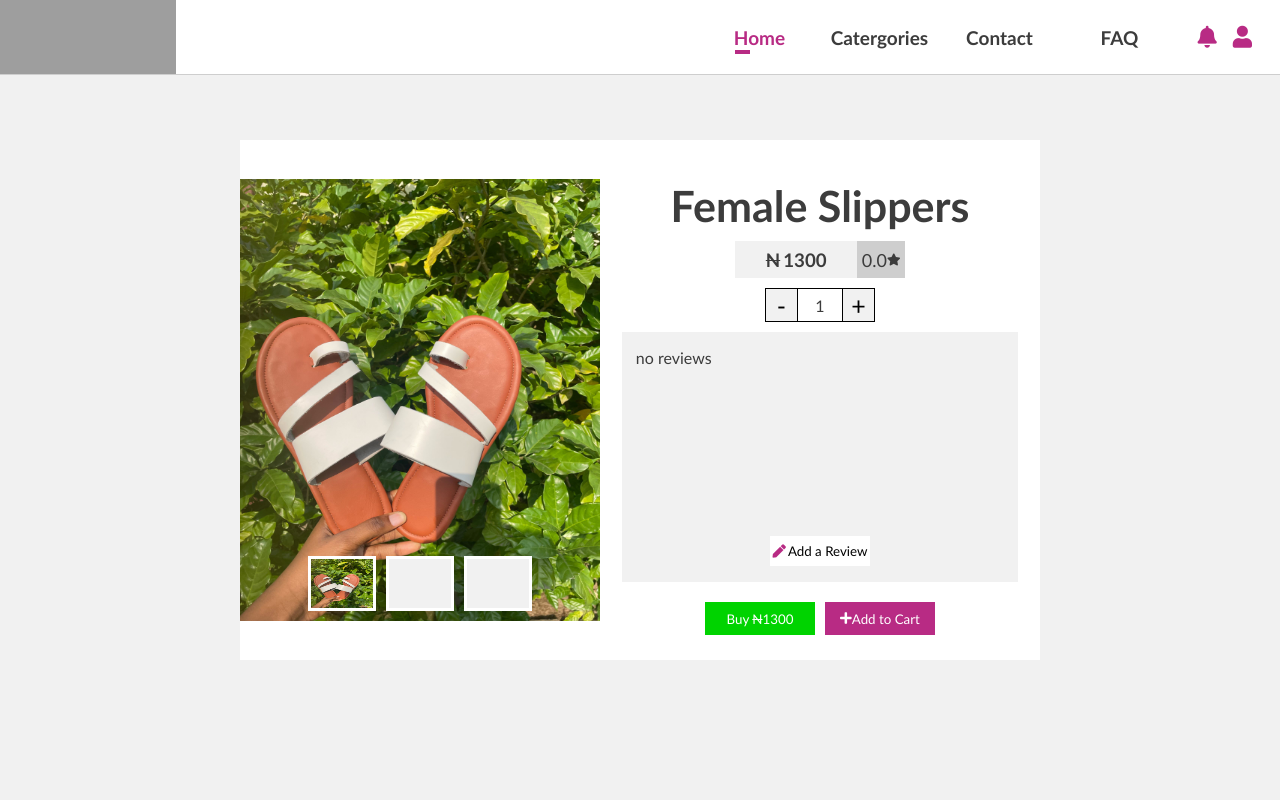
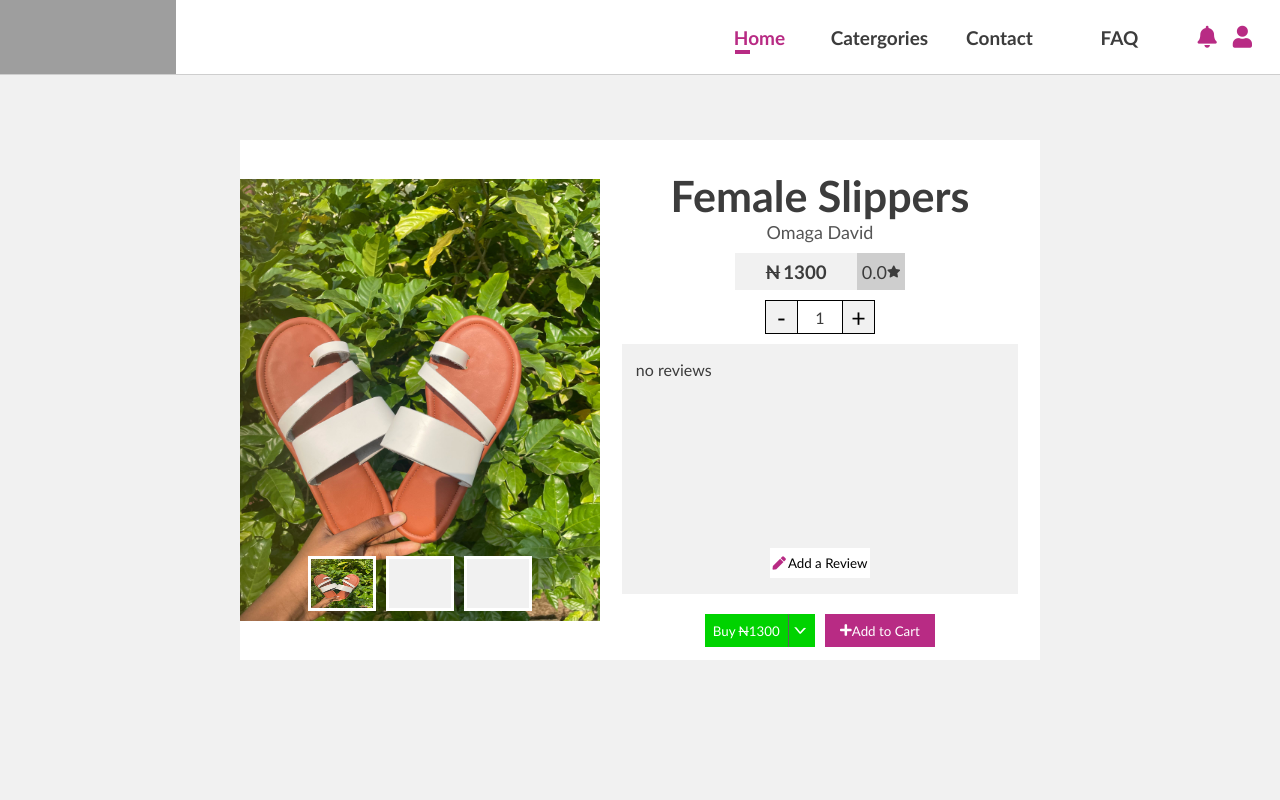
Before and after one commit to TSavage101/HebronStores, a Django app: page /product/ in a window 1280 px wide. Run offline with Django 4.2, Linux system fonts and the light colour scheme; grey boxes are pictures that could not be loaded.

Commit message:
product page upgrade

```diff
--- a/static/buyproduct.js
+++ b/static/buyproduct.js
@@ -1,6 +1,9 @@
 const minusBtn = document.querySelector('.minus')
 const addBtn = document.querySelector('.plus')
 const addReview = document.querySelector('.addReview')
+const sellerBtn = document.querySelector('.seller')
+const sellerCard = document.querySelector('.seller-card')
+const closeSeller = document.querySelector('.close')
 const stars = document.querySelectorAll('.star')
 const stockNo = 5
 const price = 1300
@@ -51,6 +54,21 @@ addReview.addEventListener('click', ()=>{
 document.querySelector('.closeBtn').addEventListener('click', ()=>{
     document.querySelector('.write-review-bg').classList.remove('active')
 })
+
+document.querySelector('.drop').addEventListener('click', ()=>{
+    document.querySelector('.orderBtn').classList.toggle('visible')
+    document.querySelector('.drop i').classList.toggle('visible')
+})
+
+sellerBtn.addEventListener('click', ()=>{
+    sellerCard.classList.add('active')
+})
+
+closeSeller.addEventListener('click', ()=>{
+    sellerCard.classList.remove('active')
+})
+
+
 
 // console.log(quantityNo)
 
--- a/static/product.css
+++ b/static/product.css
@@ -78,8 +78,7 @@ nav:hover{
 
 .product-details h1{
     font-size: 43px;
-    margin-top: 40px;
-    margin-bottom: 10px;
+    margin-top: 30px;
 }
 
 .other-details{
@@ -87,6 +86,17 @@ nav:hover{
     display: flex;
     height: 37px;
     background: #f1f1f1;
+}
+
+.seller{
+    margin-bottom: 10px;
+    font-size: 18px;
+    color: #555555;
+}
+
+.seller:hover{
+    text-decoration: underline;
+    cursor: pointer;
 }
 
 .price{
@@ -217,32 +227,92 @@ nav:hover{
     margin-top: 20px;
 }
 
+
+
+.buttons .button{
+    /* display: flex;
+    flex-direction: column; */
+    width: 110px;
+    height: 33px;
+    margin: 0px 5px;
+}
+
 .buttons button{
+    width: 100%;
+    height: 100%;
+    border: none;
+    color: #fff;
+    cursor: pointer;
     display: flex;
-    width: 110px;
+    background: none;
     align-items: center;
     justify-content: center;
+}
+
+.button:nth-child(1){
+    /* background: #00d300; */
+    position: relative;
+    width: 110px;
+    /* display: flex;
+    flex-direction: column; */
+    height: auto;
+}
+
+.button:nth-child(1) .drop{
+    position: absolute;
+    color: #fff;
+    right: 0px;
+    background: #00d300;
+    top: 0px;
+    width: 25%;
     height: 33px;
-    margin: 0px 5px;
-    border: none;
     cursor: pointer;
+    border-left: 1px solid #5d5d5d;
+    display: flex;
+    align-items: center;
+    justify-content: center;
 }
+
+.button:nth-child(1) .drop:hover{
+background: #008000;
+}
+
+.drop i{
+    transform: rotate(90deg)
+    scaleY(1.7);
+}
+
+
+.button:nth-child(1) button{
+    width: 75%;
+    background: #00d300;
+}
+
+.button:nth-child(1) .orderBtn{
+    display: none;
+    width: 100%;
+}
+
+.button:nth-child(1) .orderBtn.visible{
+    display: flex;
+}
+
+.drop i.visible{
+    transform: rotate(270deg)
+    scaleY(1.7);;
+}
+
 
 .buttons .currency{
     margin-left: 3px;
 }
 
-.buttons button:nth-child(1){
-    background: #00d300;
-    color: #fff;
-
-}
 
 .buyBtn.active{
     animation: bounce .8s infinite;
 }
 
-.buttons button:nth-child(2){
+.buttons .button:nth-child(2){
     background: #b82b84;
     color: #fff;
 }
--- a/templates/product.html
+++ b/templates/product.html
@@ -50,6 +50,7 @@
             </div>
             <div class="part product-details">
                 <h1>Female Slippers</h1>
+                <p class="seller">Omaga David</p>
                 <div class="other-details">
                     <div class="price">
                         <h3>
@@ -74,9 +75,17 @@
                     <button class="addReview"><i class="fas fa-pen"></i>Add a Review</button>
                 </div>
                 <div class="buttons">
-                    <button class="buyBtn">Buy <div class="currency">N</div><div class="pay"></div></button>
-                    <button class="cartBtn"><i class="fas fa-plus"></i> Add to Cart</button>
-                </div>
+                    <div class="button">
+                      <div class="drop">
+                         <i>></i>
+                      </div>
+                      <button class="buyBtn">Buy <div class="currency">N</div><div class="pay"></div></button>
+                      <button class="orderBtn">Pay On Deilivery</button>
+                    </div>
+                     <div class="button">
+                      <button class="cartBtn"><i class="fas fa-plus"></i> Add to Cart</button>
+                     </div>
+                  </div>
             </div>
             <div class="write-review-bg">
                 <div class="write-review">
@@ -91,6 +100,33 @@
                     <textarea name="" class="write" id="" cols="30" rows="10" placeholder="Tell Us Something(Optional)"></textarea>
                     <button>Add Review</button>
                 </div>
+            </div>
+        </div>
+    </div>
+    <div class="seller-card">
+        <a href="#" class="close"><i class="fas fa-times"></i></a>
+        <i class="fas fa-user"></i>
+        <h1>Omaga David</h1>
+        <div class="seller-rating">
+            0.0
+            <i class="fas fa-star"></i>
+        </div>
+        <div class="contacts">
+            <div class="contact">
+                <div class="logo"><i class="fab fa-instagram"></i></div>
+                <div class="text"></div>
+            </div>
+            <div class="contact">
+                <div class="logo"><i class="fab fa-whatsapp"></i></div>
+                <div class="text"></div>
+            </div>
+            <div class="contact">
+                <div class="logo"><i class="fab fa-telegram"></i></div>
+                <div class="text"></div>
+            </div>
+            <div class="contact">
+                <div class="logo"><i class="fas fa-envelope"></i></div>
+                <div class="text"></div>
             </div>
         </div>
     </div>
```
Also changed, not shown: other parts of static/product.css (+77 -0 lines), static/style.css (+7 -0 lines).
